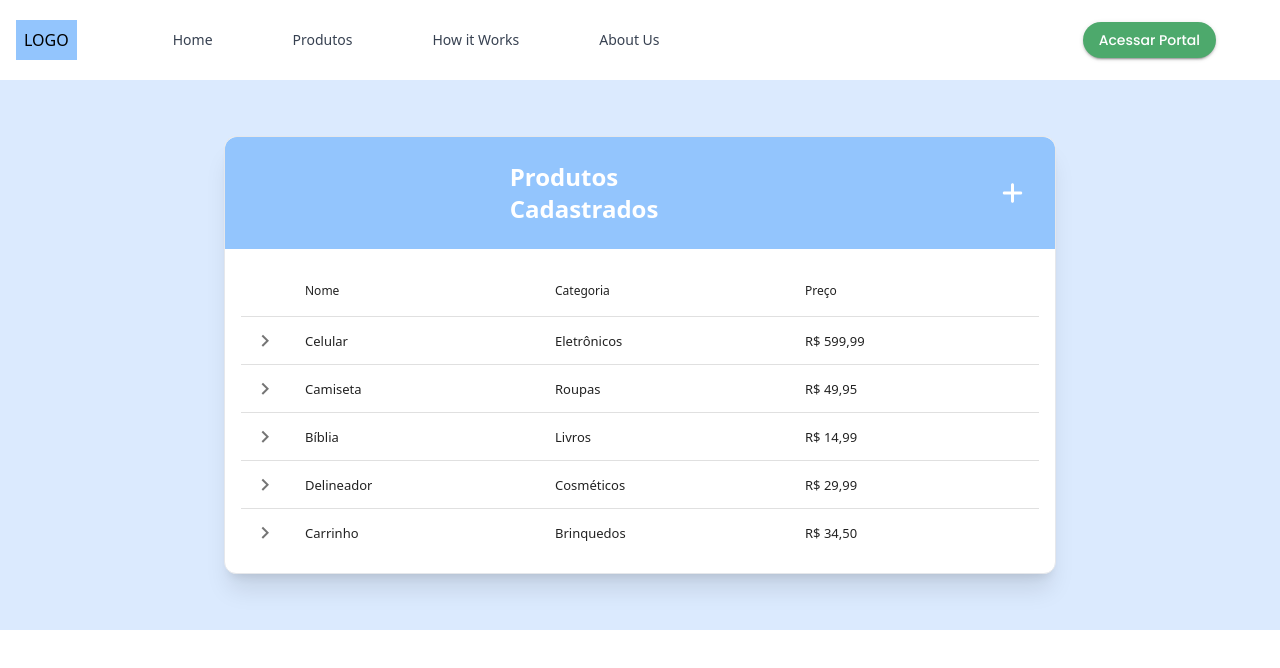
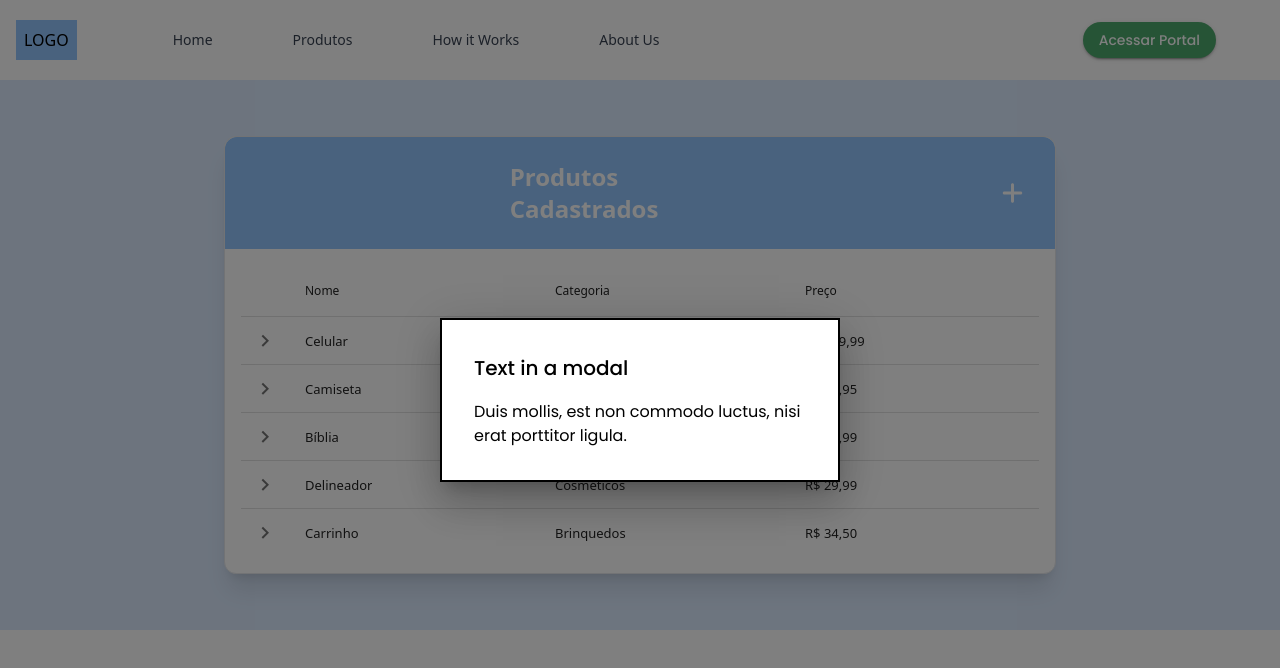
Before and after one commit to themsiqueira/right-price-ui, a React (Create React App) app: page /products in a window 1280 px wide. Both pictures are taken after a click on the button 1012 px from the left and 193 px from the top of the page. Shown: the top 668 px of the page. Built offline with nearby package versions, Linux system fonts and the light colour scheme.

Commit message:
feat: open modal when clicking

```diff
--- a/src/components/NewProductButton/index.tsx
+++ /dev/null
@@ -1,16 +0,0 @@
-import { IconButton } from '@mui/material';
-import { FontAwesomeIcon } from '@fortawesome/react-fontawesome';
-import { faPlus } from '@fortawesome/free-solid-svg-icons';
-
-const NewProductButton = () => {
-  return (
-    <IconButton color="primary" aria-label="add new product">
-      <FontAwesomeIcon
-        icon={faPlus}
-        className="text-white hover:text-blue-500"
-      />
-    </IconButton>
-  );
-};
-
-export { NewProductButton };
--- /dev/null
+++ b/src/components/NewProductModal/index.tsx
@@ -0,0 +1,58 @@
+import * as React from 'react';
+import { IconButton } from '@mui/material';
+import { FontAwesomeIcon } from '@fortawesome/react-fontawesome';
+import { faPlus } from '@fortawesome/free-solid-svg-icons';
+import Box from '@mui/material/Box';
+import Typography from '@mui/material/Typography';
+import Modal from '@mui/material/Modal';
+
+const style = {
+  position: 'absolute',
+  top: '50%',
+  left: '50%',
+  transform: 'translate(-50%, -50%)',
+  width: 400,
+  bgcolor: 'background.paper',
+  border: '2px solid #000',
+  boxShadow: 24,
+  p: 4
+};
+
+const NewProductModal = () => {
+  const [open, setOpen] = React.useState(false);
+  const handleOpen = () => setOpen(true);
+  const handleClose = () => setOpen(false);
+
+  return (
+    <div>
+      <IconButton
+        color="primary"
+        aria-label="add new product"
+        onClick={handleOpen}
+      >
+        <FontAwesomeIcon
+          icon={faPlus}
+          className="text-white hover:text-blue-500"
+        />
+      </IconButton>
+
+      <Modal
+        open={open}
+        onClose={handleClose}
+        aria-labelledby="modal-modal-title"
+        aria-describedby="modal-modal-description"
+      >
+        <Box sx={style}>
+          <Typography id="modal-modal-title" variant="h6" component="h2">
+            Text in a modal
+          </Typography>
+          <Typography id="modal-modal-description" sx={{ mt: 2 }}>
+            Duis mollis, est non commodo luctus, nisi erat porttitor ligula.
+          </Typography>
+        </Box>
+      </Modal>
+    </div>
+  );
+};
+
+export { NewProductModal };
--- a/src/components/ProductsRegister/index.tsx
+++ /dev/null
@@ -1,12 +0,0 @@
-// TODO - ProductsRegister component
-// Will be a modal
-
-const ProductsRegister = () => {
-  return (
-    <div>
-      <h1>ProductsRegister</h1>
-    </div>
-  );
-};
-
-export { ProductsRegister };
--- a/src/components/index.tsx
+++ b/src/components/index.tsx
@@ -1,5 +1,4 @@
 export * from './NavBar';
 export * from './TextInput';
 export * from './ProductsTable';
-export * from './ProductsRegister';
-export * from './NewProductButton';
+export * from './NewProductModal';
--- a/src/pages/ProductsPage/index.tsx
+++ b/src/pages/ProductsPage/index.tsx
@@ -1,4 +1,4 @@
-import { NavBar, NewProductButton, ProductsTable } from '../../components';
+import { NavBar, NewProductModal, ProductsTable } from '../../components';
 
 const ProductsPage = () => {
   return (
@@ -11,7 +11,7 @@
               Produtos Cadastrados
             </h1>
             <div className="flex justify-end items-center">
-              <NewProductButton />
+              <NewProductModal />
             </div>
           </div>
           <div />
```
